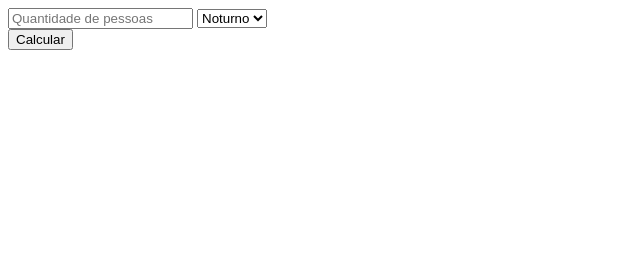
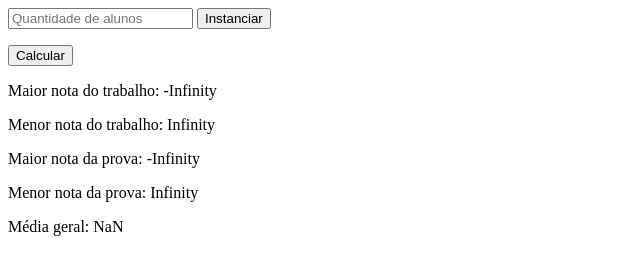
Before and after one commit to ViniciosLugli/Entregaveis-INTELI-M2, a plain HTML site: page 04_AUT_EST_EX_OBRIGATORIOS/Semana 7/Ex5/index.html in a window 1280 px wide. Both pictures are taken after a click on the button "Calcular". Shown: the whole page, without its empty margins (0-640 px from the left). Drawn offline with nearby package versions, Linux system fonts and the light colour scheme.

Commit message:
Exercise 5

```diff
--- a/04_AUT_EST_EX_OBRIGATORIOS/Semana 7/Ex5/index.html
+++ b/04_AUT_EST_EX_OBRIGATORIOS/Semana 7/Ex5/index.html
@@ -3,19 +3,20 @@
 		<meta charset="UTF-8" />
 		<meta http-equiv="X-UA-Compatible" content="IE=edge" />
 		<meta name="viewport" content="width=device-width, initial-scale=1.0" />
-		<title>Exercício 4</title>
+		<title>Exercício 5</title>
+		<link rel="stylesheet" href="style.css" />
 	</head>
 	<body>
-		<form>
-			<input id="quantity" type="number" placeholder="Quantidade de pessoas" />
-			<select id="period">
-				<option value="noturno">Noturno</option>
-				<option value="diurno">Diurno</option>
-			</select>
-			<br />
-			<input id="action" type="button" value="Calcular" />
+		<form action="#">
+			<input id="students-quantity" type="number" placeholder="Quantidade de alunos" />
+			<input id="instance-students" type="button" value="Instanciar" />
 		</form>
-		<output id="result" style="font-size: 24"></output>
+		<div id="students-container"></div>
 	</body>
+	<form action="#">
+		<input id="calculate" type="button" value="Calcular" />
+	</form>
+	<output id="general-output"></output>
+	<script src="https://code.jquery.com/jquery-3.5.0.js"></script>
 	<script src="main.js"></script>
 </html>
--- a/04_AUT_EST_EX_OBRIGATORIOS/Semana 7/Ex5/main.js
+++ b/04_AUT_EST_EX_OBRIGATORIOS/Semana 7/Ex5/main.js
@@ -1 +1,104 @@
-document.getElementById('action').addEventListener('click', calcular);
+const alunoTemplate = `<div class="student">
+<input id="value-test" type="text" placeholder="Nota prova" />
+<input id="value-task" type="text" placeholder="Nota trabalho" />
+<output></output>
+</div>`;
+
+class InternalMaths {
+	static arithmeticMean(values) {
+		return values.reduce((acc, curr) => acc + curr, 0) / values.length;
+	}
+
+	static getHighest(values) {
+		return Math.max(...values);
+	}
+
+	static getLowest(values) {
+		return Math.min(...values);
+	}
+}
+
+class Students {
+	static instanceStudents() {
+		let students = document.getElementById('students-container');
+		let number_of_students = document.getElementById('students-quantity').value;
+
+		students.innerHTML = '';
+
+		for (let i = 0; i < number_of_students; i++) {
+			let student = document.createElement('div');
+			student.innerHTML = alunoTemplate;
+			students.appendChild(student.firstChild);
+		}
+	}
+
+	static getStudentsTestValues() {
+		let students = document.getElementById('students-container');
+		let students_test_values = [];
+
+		students.querySelectorAll('input[id^="value-test"]').forEach((student) => {
+			students_test_values.push(parseFloat(student.value));
+		});
+
+		return students_test_values;
+	}
+
+	static getStudentsTaskValues() {
+		let students = document.getElementById('students-container');
+		let students_task_values = [];
+
+		students.querySelectorAll('input[id^="value-task"]').forEach((student) => {
+			students_task_values.push(parseFloat(student.value));
+		});
+
+		return students_task_values;
+	}
+
+	static updateEachStudentAverage() {
+		let students = document.getElementById('students-container');
+		let students_test_values = Students.getStudentsTestValues().map((x) => x * 2);
+		let students_task_values = Students.getStudentsTaskValues().map((x) => x * 3);
+		let students_average = [];
+		let tmp_mean = 0;
+		students.querySelectorAll('output').forEach((student_output, index) => {
+			tmp_mean = InternalMaths.arithmeticMean([students_test_values[index], students_task_values[index]]);
+			student_output.innerHTML = `Média: ${tmp_mean}`;
+			students_average.push(tmp_mean);
+		});
+
+		return students_average;
+	}
+
+	static updateGlobalValues() {
+		let general_output = document.getElementById('general-output');
+		let tasks_values = Students.getStudentsTaskValues();
+		let test_values = Students.getStudentsTestValues();
+
+		general_output.innerHTML = `
+			<p>Maior nota do trabalho: ${InternalMaths.getHighest(tasks_values)}</p>
+			<p>Menor nota do trabalho: ${InternalMaths.getLowest(tasks_values)}</p>
+			<p>Maior nota da prova: ${InternalMaths.getHighest(test_values)}</p>
+			<p>Menor nota da prova: ${InternalMaths.getLowest(test_values)}</p>
+			<p>Média geral: ${InternalMaths.arithmeticMean(Students.updateEachStudentAverage())}</p>
+		`;
+	}
+
+	static verifyIfAllStudentsHasValues() {
+		let general_output = document.getElementById('general-output');
+		let students_test_values = Students.getStudentsTestValues();
+		let students_task_values = Students.getStudentsTaskValues();
+
+		if (students_test_values.includes(NaN) || students_task_values.includes(NaN)) {
+			general_output.innerHTML = `<p>Preencha todos os campos!</p>`;
+			return false;
+		}
+		return true;
+	}
+}
+
+document.getElementById('instance-students').addEventListener('click', Students.instanceStudents);
+document.getElementById('calculate').addEventListener('click', () => {
+	if (Students.verifyIfAllStudentsHasValues()) {
+		Students.updateGlobalValues();
+	}
+});
--- /dev/null
+++ b/04_AUT_EST_EX_OBRIGATORIOS/Semana 7/Ex5/style.css
@@ -0,0 +1,7 @@
+.student {
+	background-color: #f5f5f5;
+	width: 380px;
+	border-radius: 5px;
+	padding: 10px;
+	margin-bottom: 10px;
+}
```
